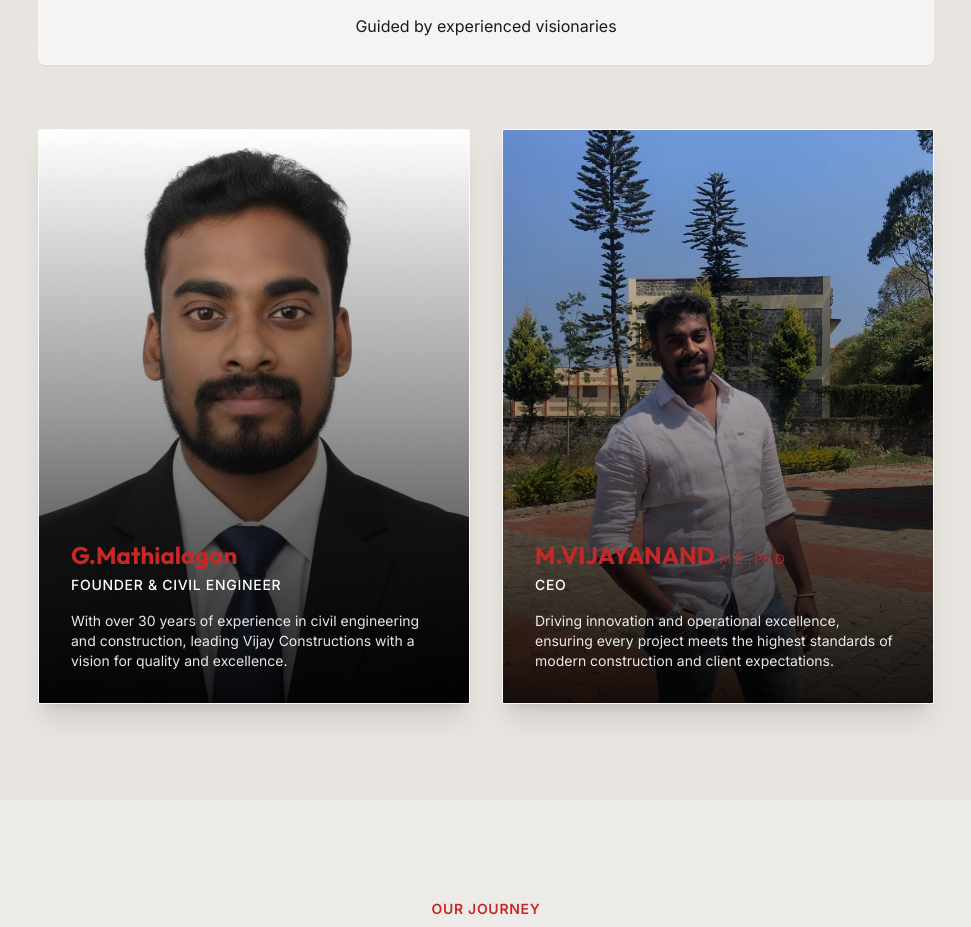
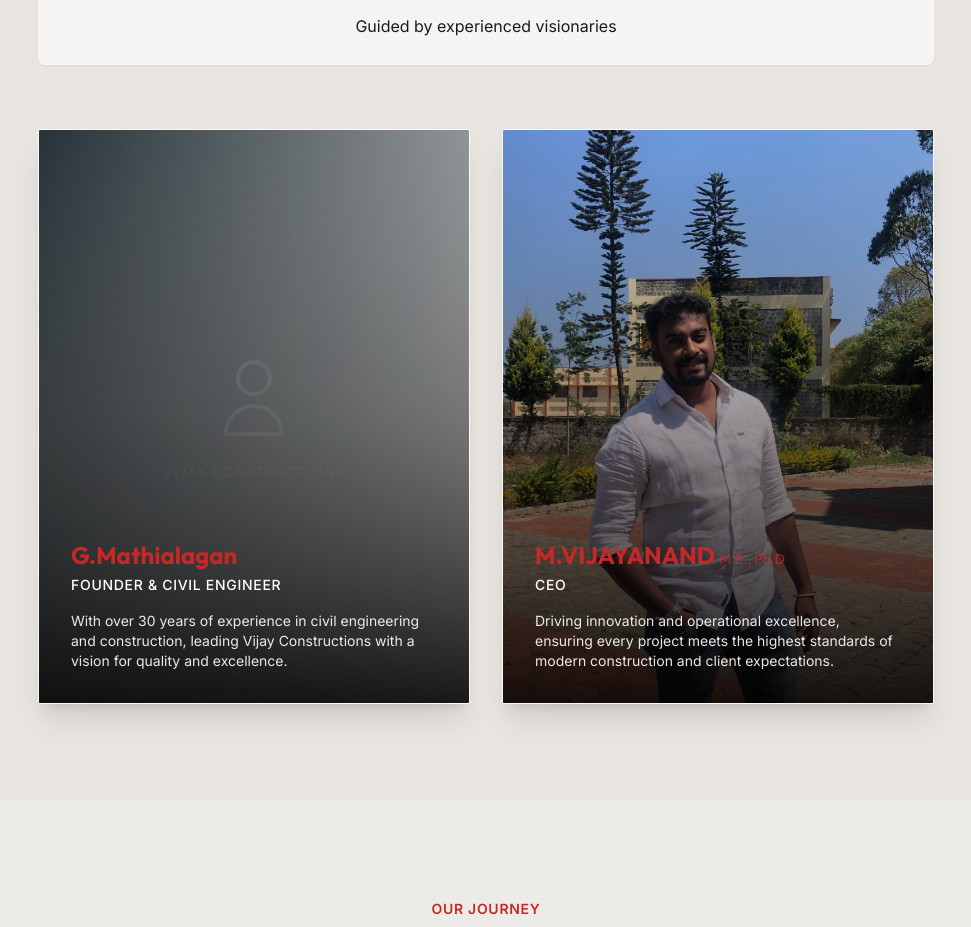
Before and after one commit to dhanushsakthi/VIJAY-CONSTRUCTION, a Next.js app: page /about in a window 1280 px wide. Shown: the part 2021-2948 px from the top of the page, without its empty margins (154-1125 px from the left). Built offline with nearby package versions, Linux system fonts and the light colour scheme.

Commit message:
feat: remove founder image from all pages per user request

```diff
--- a/src/app/about/AboutContent.tsx
+++ b/src/app/about/AboutContent.tsx
@@ -223,14 +223,14 @@ export function AboutContent() {
                     <div className="grid gap-8 md:grid-cols-2 max-w-4xl mx-auto">
                         {/* Founder */}
                         <div className="group relative overflow-hidden rounded-sm bg-white/60 backdrop-blur-md shadow-xl border border-white/40">
-                            <div className="aspect-[3/4] overflow-hidden relative">
-                                <Image
-                                    src="/images/founder.jpg"
-                                    alt="G.Mathialagan - Founder & Civil Engineer"
-                                    fill
-                                    className="object-cover object-top transition-transform duration-500 group-hover:scale-105"
-                                    sizes="(max-width: 768px) 100vw, 50vw"
-                                />
+                            {/* Placeholder - Image removed per user request */}
+                            <div className="h-full w-full bg-gradient-to-br from-steel-dark to-concrete-dark flex items-center justify-center">
+                                <div className="text-white/30 text-center p-8">
+                                    <svg className="w-24 h-24 mx-auto mb-4 opacity-50" fill="none" stroke="currentColor" viewBox="0 0 24 24">
+                                        <path strokeLinecap="round" strokeLinejoin="round" strokeWidth={1} d="M16 7a4 4 0 11-8 0 4 4 0 018 0zM12 14a7 7 0 00-7 7h14a7 7 0 00-7-7z" />
+                                    </svg>
+                                    <p className="text-sm font-display tracking-widest uppercase opacity-40">Vijay Constructions</p>
+                                </div>
                             </div>
                             <div className="absolute inset-0 bg-gradient-to-t from-black/90 via-black/40 to-transparent flex flex-col justify-end p-8 text-white">
                                 <h3 className="font-display text-2xl font-bold mb-1 text-brand-red">G.Mathialagan</h3>
--- a/src/app/contact/ContactContent.tsx
+++ b/src/app/contact/ContactContent.tsx
@@ -233,14 +233,10 @@ export function ContactContent() {
 
                                 {/* Founder */}
                                 <div className="flex items-start gap-4">
-                                    <div className="flex h-12 w-12 flex-shrink-0 items-center justify-center overflow-hidden rounded-full border-2 border-brand-green bg-brand-green shadow-sm">
-                                        <Image
-                                            src="/images/founder.jpg"
-                                            alt="Founder"
-                                            width={48}
-                                            height={48}
-                                            className="h-full w-full object-cover object-top"
-                                        />
+                                    <div className="flex h-12 w-12 flex-shrink-0 items-center justify-center rounded-full bg-brand-green">
+                                        <svg className="h-5 w-5" fill="none" stroke="currentColor" viewBox="0 0 24 24">
+                                            <path strokeLinecap="round" strokeLinejoin="round" strokeWidth={2} d="M3 5a2 2 0 012-2h3.28a1 1 0 01.948.684l1.498 4.493a1 1 0 01-.502 1.21l-2.257 1.13a11.042 11.042 0 005.516 5.516l1.13-2.257a1 1 0 011.21-.502l4.493 1.498a1 1 0 01.684.949V19a2 2 0 01-2 2h-1C9.716 21 3 14.284 3 6V5z" />
+                                        </svg>
                                     </div>
                                     <div>
                                         <p className="mb-1 text-sm uppercase tracking-wider text-concrete">Founder</p>
--- a/src/app/page.tsx
+++ b/src/app/page.tsx
@@ -339,19 +339,8 @@ export default function HomePage() {
                                 About Vijay Constructions
                             </span>
                             <div className="mb-6 flex flex-wrap gap-x-12 gap-y-4">
-                                <h2 className="heading-lg text-steel-dark flex items-center gap-4">
-                                    <div className="h-16 w-16 overflow-hidden rounded-full border-2 border-brand-red shadow-md flex-shrink-0">
-                                        <Image
-                                            src="/images/founder.jpg"
-                                            alt="G.MATHIALAGAN"
-                                            width={64}
-                                            height={64}
-                                            className="h-full w-full object-cover object-top"
-                                        />
-                                    </div>
-                                    <span className="flex flex-col">
-                                        G.MATHIALAGAN <span className="text-brand-red text-sm font-normal">Founder</span>
-                                    </span>
+                                <h2 className="heading-lg text-steel-dark">
+                                    G.MATHIALAGAN <span className="text-brand-red text-sm font-normal block mt-1">Founder</span>
                                 </h2>
                                 <h2 className="heading-lg text-steel-dark whitespace-nowrap">
                                     M.VIJAYANAND <span className="text-xs font-normal opacity-80">M.E., Ph.D</span> <span className="text-brand-red text-sm font-normal block mt-1">CEO</span>
```
